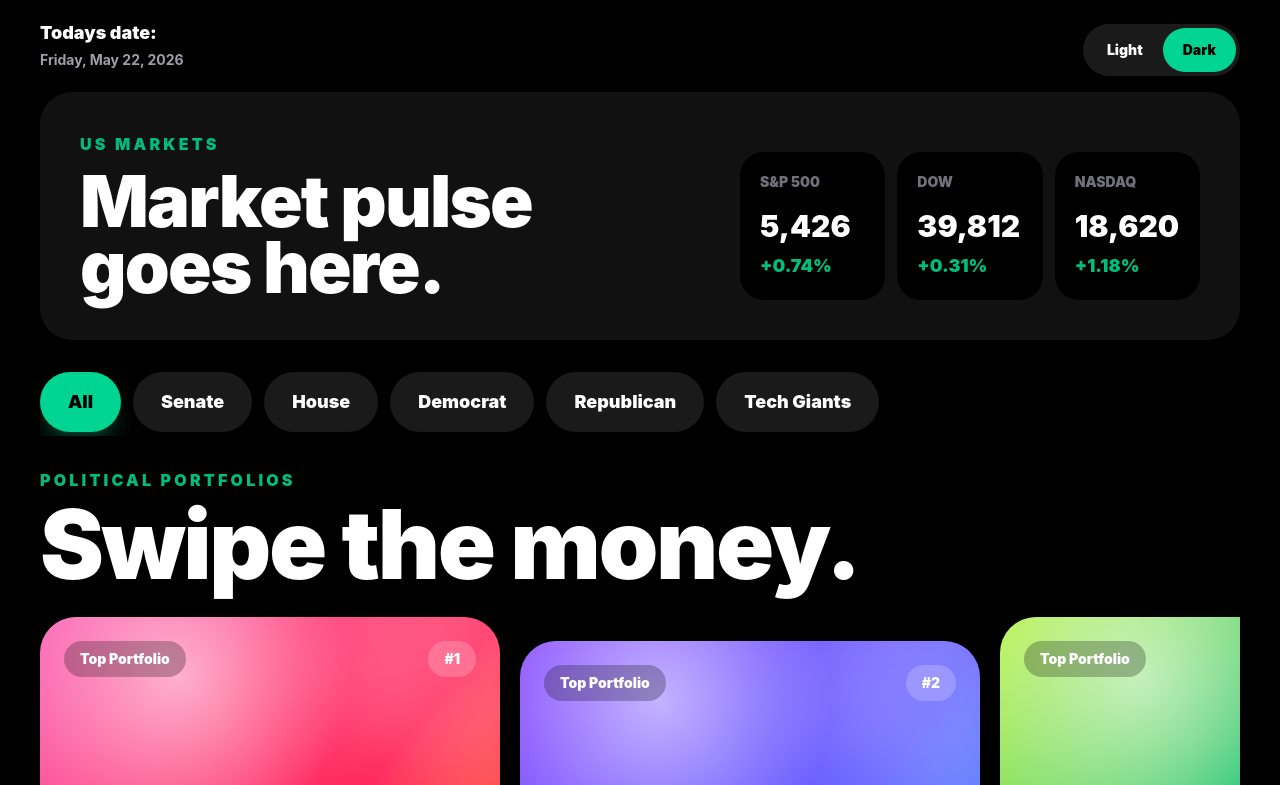
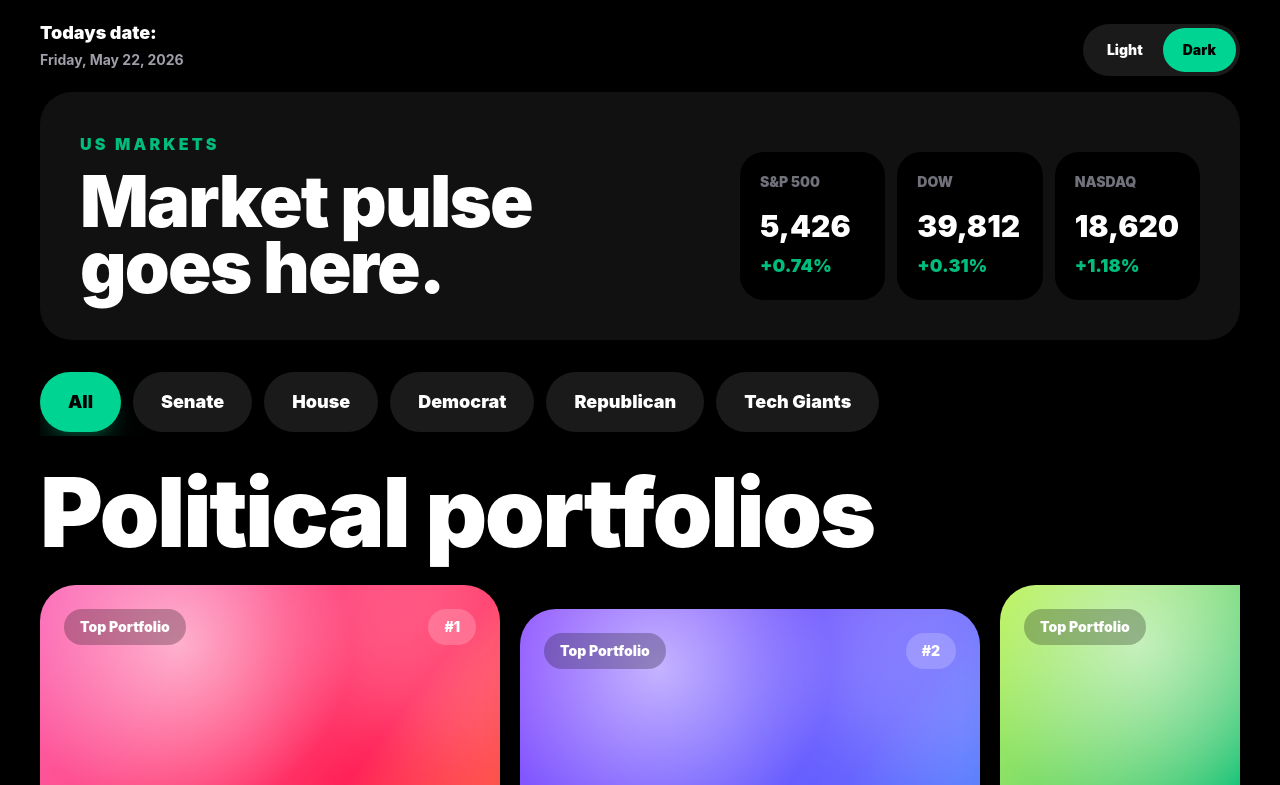
Before and after one commit to Tenjusu/ShadowUSP, a React (Vite) app in the folder dashboard/: page / in a window 1280 px wide. Shown: the top 785 px of the page. Built offline with nearby package versions, Linux system fonts and the light colour scheme.

Commit message:
Update dashboard heading copy

```diff
--- a/dashboard/src/App.jsx
+++ b/dashboard/src/App.jsx
@@ -74,11 +74,8 @@ export default function App() {
 
             <section className="space-y-5">
               <div className="flex flex-col gap-2">
-                <p className="text-base font-black uppercase tracking-[0.2em] text-emerald-500">
+                <h1 className="text-5xl font-black leading-[0.92] tracking-tight sm:text-7xl lg:text-8xl">
                   Political portfolios
-                </p>
-                <h1 className="max-w-4xl text-5xl font-black leading-[0.92] tracking-tight sm:text-7xl lg:text-8xl">
-                  Swipe the money.
                 </h1>
               </div>
 
```
